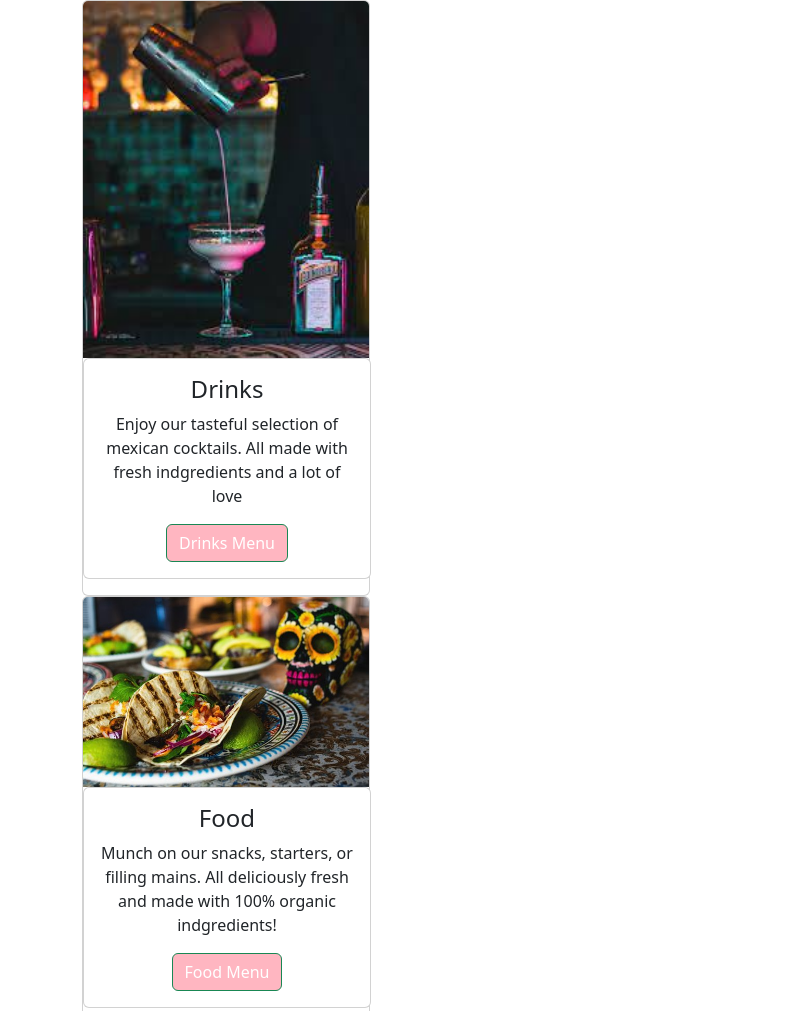
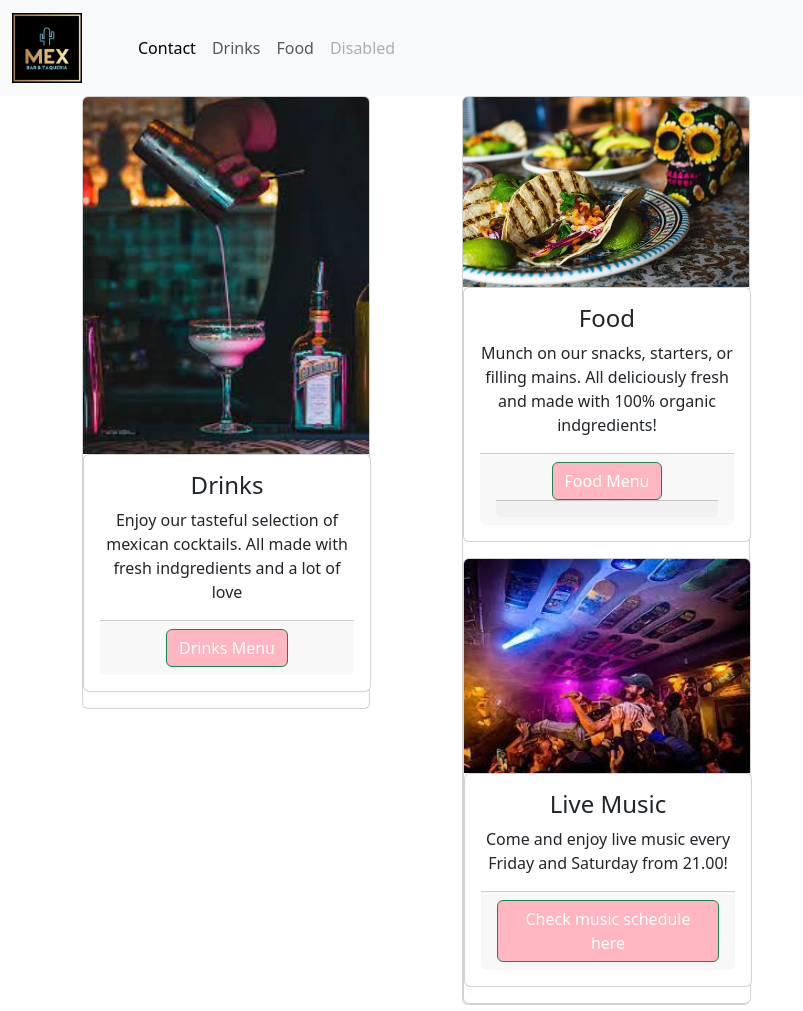
Before and after one commit to FilippaLackner/Bootstrap_assignment, a plain HTML site: page index.html in a window 1280 px wide. Shown: the top 1011 px of the page, without its empty margins (0-803 px from the left). Drawn offline with nearby package versions, Linux system fonts and the light colour scheme.

Commit message:
navbar added

```diff
--- a/index.html
+++ b/index.html
@@ -8,7 +8,26 @@
 
     <title>Bootstrap website</title>
 </head>
+
 <body>
+    <nav class="navbar navbar-expand-lg bg-body-tertiary">
+        <div class="container-fluid">
+          <a class="navbar-brand" href="#">
+            <img src="images/mexlogo.jpg" alt="mexlogo" width="70" height="70"
+          </a>
+          <button class="navbar-toggler" type="button" data-bs-toggle="collapse" data-bs-target="#navbarNavAltMarkup" aria-controls="navbarNavAltMarkup" aria-expanded="false" aria-label="Toggle navigation">
+            <span class="navbar-toggler-icon"></span>
+          </button>
+          <div class="collapse navbar-collapse" id="navbarNavAltMarkup">
+            <div class="navbar-nav">
+              <a class="nav-link active" aria-current="page" href="#">Contact</a>
+              <a class="nav-link" href="#">Drinks</a>
+              <a class="nav-link" href="#">Food</a>
+              <a class="nav-link disabled">Disabled</a>
+            </div>
+          </div>
+        </div>
+      </nav>
     <div class="container">
         <div class="row">
             <div class="col-4">
@@ -18,10 +37,14 @@
                         <div class="card-body">
                             <h4 class="card-title">Drinks</h4>
                             <p class="card-text">Enjoy our tasteful selection of mexican cocktails. All made with fresh indgredients and  a lot of love</p>
-                            <button type="button" class="btn btn-success" style="background-color: lightpink;">Drinks Menu</button>
+                            <div class="card-footer">
+                                <button type="button" class="btn btn-success" style="background-color: lightpink;">Drinks Menu</button>
+                            </div>
                         </div>
                     </div>
                 </div>
+            </div>
+
             <div class="col-4">
                 <div class="card" style="width: 18rem;">
                     <img src="images/tacos.jpg" class="card-img-top" alt="tacos">
@@ -29,11 +52,12 @@
                         <div class="card-body">
                             <h4 class="card-title">Food</h4>
                             <p class="card-text"> Munch on our snacks, starters, or filling mains. All deliciously fresh and made with 100% organic indgredients!</p>
-                            <button type="button" class="btn btn-success" style="background-color:lightpink;">Food Menu</button>
+                            <div class="card-footer">
+                                <button type="button" class="btn btn-success" style="background-color:lightpink;">Food Menu</button>
+                            <div class="card-footer">
                         </div>
                     </div>
                 </div>
-
             </div>
             <div class="col-4">
                 <div class="card" style="width: 18rem;">
@@ -42,14 +66,26 @@
                         <div class="card-body">
                             <h4 class="card-title">Live Music</h4>
                             <p class="card-text">Come and enjoy live music every Friday and Saturday from 21.00!</p>
-                            <button type="button" class="btn btn-success" style="background-color:lightpink">Check music schedule here</button>
+                            <div class="card-footer">
+                                <button type="button" class="btn btn-success" style="background-color:lightpink">Check music schedule here</button>
+                            </div>
                         </div>
                     </div>
                 </div>
             </div>
         </div>
     </div>
-    </div>
+</div>
+</div>
+
+
+
+
+
+
+
+
+
 
 
 <script src="https://cdn.jsdelivr.net/npm/bootstrap@5.3.0-alpha1/dist/js/bootstrap.bundle.min.js" integrity="sha384-w76AqPfDkMBDXo30jS1Sgez6pr3x5MlQ1ZAGC+nuZB+EYdgRZgiwxhTBTkF7CXvN" crossorigin="anonymous"></script>
```
